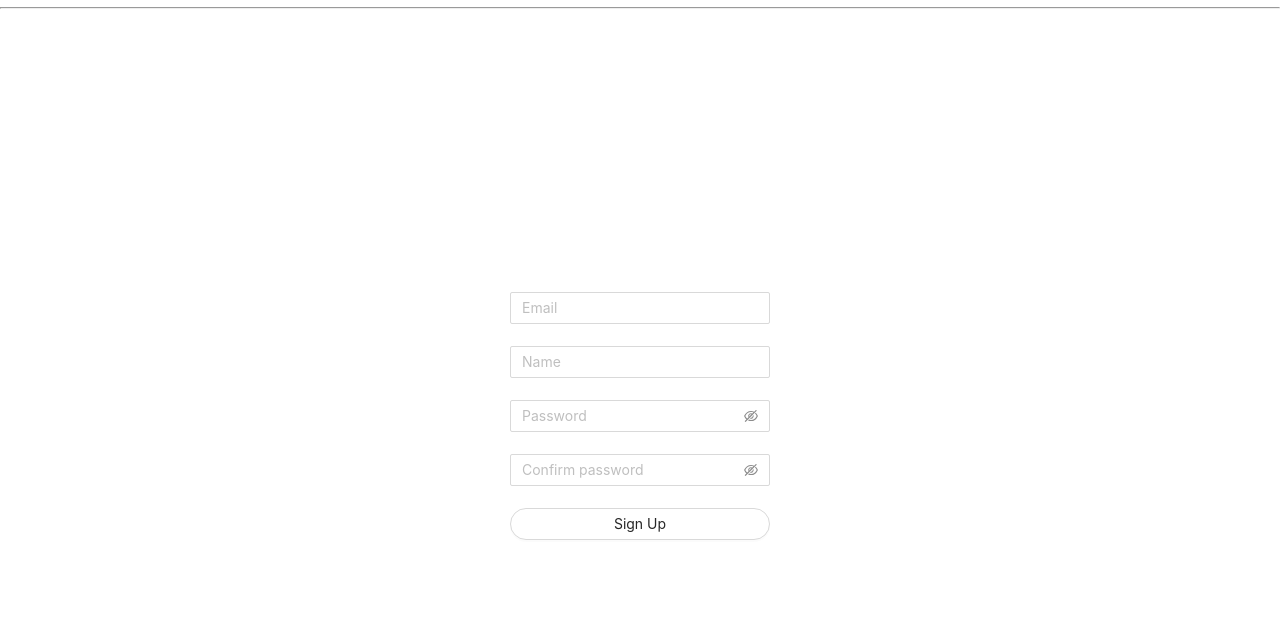
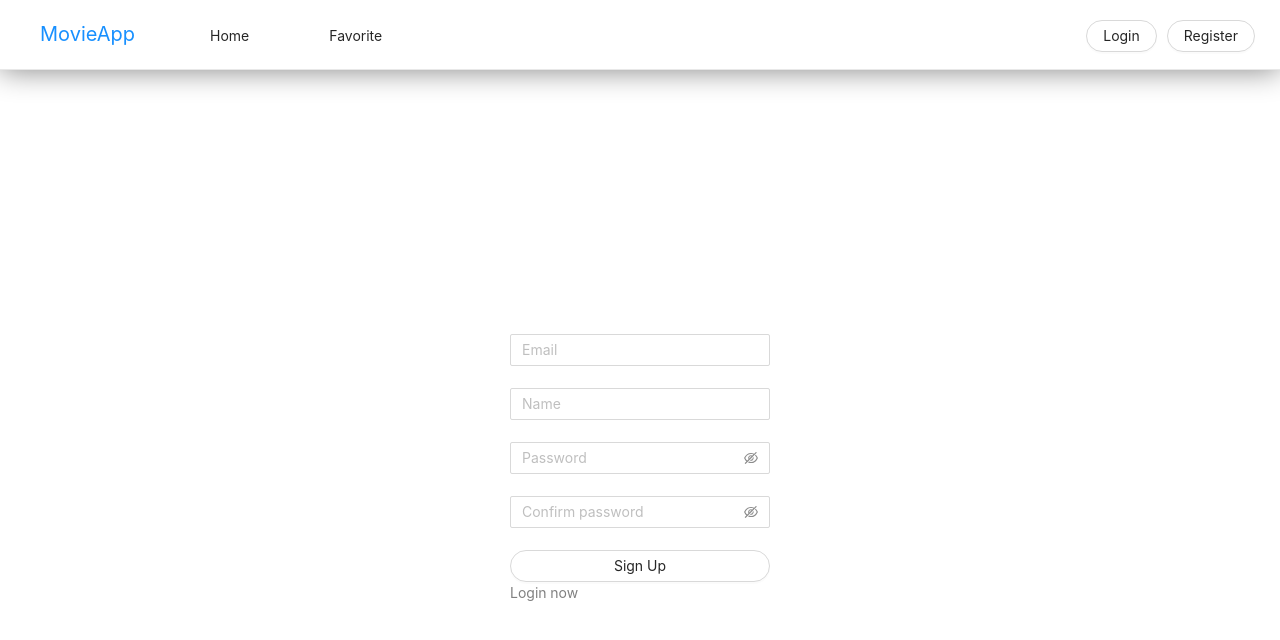
Before and after one commit to kimgostring/2021MovieApp, a React (Create React App) app in the folder client/: page /register in a window 1280 px wide. Shown: the top 640 px of the page. Built offline with nearby package versions, Linux system fonts and the light colour scheme; no server answers.

Commit message:
무비앱 시리즈 #13 Favorite 페이지, navbar 추가

```diff
--- a/client/src/App.js
+++ b/client/src/App.js
@@ -2,8 +2,7 @@ import React from "react";
 import {
   BrowserRouter as Router,
   Switch,
-  Route,
-  Link
+  Route
 } from "react-router-dom";
 
 import LandingPage from "./components/views/LandingPage/LandingPage";
@@ -11,13 +10,14 @@ import LoginPage from "./components/views/LoginPage/LoginPage";
 import RegisterPage from "./components/views/RegisterPage/RegisterPage";
 import Auth from "./hoc/auth";
 import MovieDetail from "./components/views/MovieDetail/MovieDetail";
+import FavoritePage from "./components/views/FavoritePage.js/FavoritePage";
+import NavBar from "./components/views/NavBar/NavBar";
 
 function App() {
   return (
     <Router>
       <div>
-
-        <hr />
+        <NavBar />
 
         {/*
           A <Switch> looks through all its children <Route>
@@ -26,13 +26,16 @@ function App() {
           you have multiple routes, but you want only one
           of them to render at a time
         */}
+        <div style={{ paddingTop: '69px', minHeight: 'calc(100vh - 80px)' }}> {/* NavBar 부분이 보이려면 공백 설정해주어야 함 */}
           <Switch>
             <Route exact path="/" component={Auth(LandingPage, null)} />
             <Route exact path="/login" component={Auth(LoginPage, false)} />
             <Route exact path="/register" component={Auth(RegisterPage, false)} />
             {/* :movieId, 꼭 콜론 넣기, 뒤에 오는 값을 props.match.params.movieId로 얻을 수 있음 */}
             <Route exact path="/movie/:movieId" component={Auth(MovieDetail, null)} />
+            <Route exact path="/favorite" component={Auth(FavoritePage, true)} />
           </Switch>
+        </div>
       </div>
     </Router>
   );
--- /dev/null
+++ b/client/src/components/views/FavoritePage.js/FavoritePage.js
@@ -0,0 +1,87 @@
+import React, { useEffect, useState } from 'react'
+import { withRouter } from 'react-router-dom'
+import Axios from 'axios'
+import { Popover, Button } from 'antd'
+import './Sections/favorite.css'
+import { IMG_URL } from '../../../Config'
+
+function FavoritePage() {
+    const [Favorites, setFavorites] = useState([]);
+
+    useEffect(() => {
+        fetchFavoritedMovies();
+    }, [])
+
+    const fetchFavoritedMovies = () => {
+        Axios.post('/api/favorite/getFavoriteMovies', { userFrom: localStorage.getItem('userId') })
+        .then(res => {
+            if (res.data.success) {
+                setFavorites(res.data.favorites);
+            } else {
+                alert('fail to load favorite movie data.');
+            }
+        });
+    }
+
+    const onClickDelete = (movieId, userFrom) => {
+        const variables = {
+            movieId,
+            userFrom
+        }
+
+        Axios.post('/api/favorite/removeFromFavorite', variables)
+        .then(res => {
+            if (res.data.success) {
+                // 현재 table에서 지워주기
+                // 방법 1: state에서 이 영화만 지워주기
+                // 방법 2: req 다시 보내 새 결과 가져와서 refresh - 더 간단, 이 방법 사용
+                fetchFavoritedMovies();
+            } else {
+                alert("fail to remove movie from favorite list.")
+            }
+        });
+    }
+
+    const renderCards = Favorites.map((favorite, index) => {
+        const content = (
+            <div>
+                { favorite.moviePost ?
+                    <img src={`${IMG_URL}/w500${favorite.moviePost}`} /> : "no image"
+                }
+            </div>
+        )
+
+        return (
+            <tr key={index}>
+                <Popover content={content} title={favorite.movieTitle}>
+                    <td>{favorite.movieTitle}</td>
+                </Popover>
+
+                <td>{favorite.movieRunTime} mins</td>
+                <td><Button shape="round" onClick={() => onClickDelete(favorite.movieId, favorite.userFrom)}>remove</Button></td>
+            </tr>
+        );
+    })
+
+    return (
+        <div style={{ width: '85%', margin: '3rem auto' }}>
+           <h2> Favorite Movies </h2>
+           <hr />
+
+            <table>
+                <thead>
+                    <tr>
+                        <th>Movie Title</th>
+                        <th>Movie Runtime</th>
+                        <td>Remove from Favorite</td>
+                    </tr>
+                </thead>
+                <tbody>
+                    { Favorites && renderCards }
+                </tbody>
+            </table>
+        </div>
+    )
+}
+
+export default withRouter(FavoritePage)
--- /dev/null
+++ b/client/src/components/views/FavoritePage.js/Sections/favorite.css
@@ -0,0 +1,15 @@
+table {
+    font-family: Arial, Helvetica, sans-serif;
+    border-collapse: collapse;
+    width: 100%;
+}
+
+td, th {
+    border: 1px solid #dddddd;
+    text-align: left;
+    padding: 8px;
+}
+
+tr:nth-child(even) {
+    background-color: #dddddd;
+}
--- a/client/src/components/views/LandingPage/LandingPage.js
+++ b/client/src/components/views/LandingPage/LandingPage.js
@@ -1,24 +1,11 @@
 import React, { useEffect, useState } from 'react';
-import axios from "axios";
 import { withRouter } from 'react-router-dom';
-import { USER_SERVER, API_URL, API_KEY, IMG_URL } from '../../../Config';
+import { API_URL, API_KEY, IMG_URL } from '../../../Config';
 import { Row, Button } from 'antd';
 import MainImg from '../commons/MainImg';
 import GridCards from '../commons/GridCards';
 
-function LandingPage(props) {
-    const onClickHandler = () => {
-        axios.get(`${USER_SERVER}/logout`)
-            .then(res => {
-                if (res.data.success) {
-                    window.localStorage.setItem('userId', null);
-                    props.history.push("/login");
-                } else {
-                    alert("Error");
-                }
-            });
-    };
-
+function LandingPage() {
     const [Movies, setMovies] = useState([]);
     const [MainMovie, setMainMovie] = useState();
     const [CurrentPage, setCurrentPage] = useState(0);
@@ -64,12 +51,6 @@ function LandingPage(props) {
                 width: '85%', margin: '1rem auto'
             }}>
                 <h2>Movie by latest</h2>
-                <div style={{ display: 'flex', justifyContent: 'flex-end'}}>
-                    <Button shape="round" onClick={onClickHandler}>
-                        Log out
-                    </Button>
-                </div>
-
                 <hr /> { /* 선 긋기 */ }
 
                 { /* movie grid cards */ }
--- a/client/src/components/views/NavBar/NavBar.js
+++ b/client/src/components/views/NavBar/NavBar.js
@@ -1,10 +1,23 @@
 import React from 'react'
+import './Sections/navbar.css';
+import LeftMenu from './Sections/LeftMenu'
+import RightMenu from './Sections/RightMenu'
 
 function NavBar() {
     return (
-        <div>
-            NavBar
-        </div>
+        <nav className="menu" style={{ position: 'fixed', zIndex: 5, width: '100%' }}>
+            <div className="menu__logo">
+                <a href="/">MovieApp</a>
+            </div>
+            <div className="menu__container">
+                <div className="menu_left">
+                    <LeftMenu mode="horizontal" />
+                </div>
+                <div className="menu_rigth">
+                    <RightMenu />
+                </div>
+            </div>
+        </nav>
     )
 }
 
--- /dev/null
+++ b/client/src/components/views/NavBar/Sections/LeftMenu.js
@@ -0,0 +1,19 @@
+import React from 'react'
+import { Menu } from 'antd'
+
+function LeftMenu(props) {
+    return (
+        <div>
+            <Menu mode={props.mode} style={{ marginTop: '12px' }}>
+                <Menu.Item key="home" style={{ margin: '0 5px' }}>
+                    <a href="/">Home</a>
+                </Menu.Item>
+                <Menu.Item key="favorite" style={{ margin: '0 5px' }}>
+                    <a href="/favorite">Favorite</a>
+                </Menu.Item>
+            </Menu>
+        </div>
+    )
+}
+
+export default LeftMenu
--- /dev/null
+++ b/client/src/components/views/NavBar/Sections/RightMenu.js
@@ -0,0 +1,57 @@
+import React, { useState, useEffect } from 'react'
+import Axios from 'axios'
+import { USER_SERVER } from '../../../../Config'
+import { Button } from 'antd'
+import { withRouter } from 'react-router-dom'
+
+function RightMenu(props) {
+    const [IsLogin, setIsLogin] = useState(false);
+
+    useEffect(() => { // 로그인 여부 확인
+        Axios.get('/api/users/auth')
+        .then(res => {
+            console.log(res);
+            if (res.data.isAuth) { // 로그인 되어 있는 경우
+                setIsLogin(true);
+            }
+        })
+    }, []);
+
+    const loginOutHandler = () => {
+        if (IsLogin) { // 로그인된 경우
+            Axios.get(`${USER_SERVER}/logout`)
+            .then(res => {
+                if (res.data.success) {
+                    window.localStorage.setItem('userId', null);
+                    setIsLogin(false);
+
+                    props.history.push("/");
+                } else {
+                    alert("Error");
+                }
+            });
+        } else { // 로그인되지 않은 경우, 로그인 버튼 필요
+            props.history.push("/login");
+        }
+    };
+
+    const registerHandler = () => {
+        props.history.push("/register");
+    }
+
+    return (
+        <div style={{ float: 'right', marginTop: '20px'}} mode={props.mode}>
+            <Button shape="round" style={{ margin: '0 5px' }} onClick={loginOutHandler}>
+                { IsLogin ? "Logout" : "Login" }
+            </Button>
+
+            { !IsLogin &&
+                <Button shape="round" style={{ margin: '0 5px' }} onClick={registerHandler}>
+                    Register
+                </Button>
+            }
+        </div>
+    )
+}
+
+export default withRouter(RightMenu)
--- /dev/null
+++ b/client/src/components/views/NavBar/Sections/navbar.css
@@ -0,0 +1,45 @@
+@import '~antd/dist/antd.css';
+
+.menu {
+  padding: 0 20px;
+  border-bottom: solid 1px #e8e8e8;
+  overflow: auto;
+  box-shadow: 0 0 30px grey;
+  background-color: white;
+}
+
+.menu__logo {
+  width: 150px;
+  float: left;
+}
+
+.menu__logo a {
+  display: inline-block;
+  font-size: 20px;
+  padding: 19px 20px;
+}
+
+.menu__container .ant-menu-item {
+  padding: 0px 5px;
+}
+
+.menu__container .ant-menu-submenu-title {
+  padding: 10px 20px;
+}
+
+.menu__container .ant-menu-item a,
+.menu__container .ant-menu-submenu-title a {
+  padding: 10px 15px;
+}
+
+.menu__container .ant-menu-horizontal {
+  border-bottom: none;
+}
+
+.menu__container .menu_left {
+  float: left;
+}
+
+.menu__container .menu_rigth {
+  float: right;
+}
--- a/client/src/components/views/RegisterPage/RegisterPage.js
+++ b/client/src/components/views/RegisterPage/RegisterPage.js
@@ -91,6 +91,7 @@ function RegisterPage(props) {
                 <br />
 
                 <Button shape="round" htmlType="submit">Sign Up</Button>
+                <a href="/login" style={{ color: "gray "}}>Login now</a>
             </form>
         </div>
     );
--- a/client/src/components/views/commons/MainImg.js
+++ b/client/src/components/views/commons/MainImg.js
@@ -5,8 +5,8 @@ function MainImg(props) {
     return (
         <div style={{
             background: `linear-gradient(to bottom, rgba(0,0,0,0)
-                39%, rgba(0,0,0,0)
-                41%, rgba(0,0,0,0.65)
+                15%, rgba(0,0,0,0)
+                20%, rgba(0,0,0,0.65)
                 100%),
                 url('${props.img}'), #1c1c1c`,
             height: '500px',
```
Also changed, not shown: 1 other file (tests, documents, lock files or other folders). Lines whose indentation alone changed are shown as unchanged.
